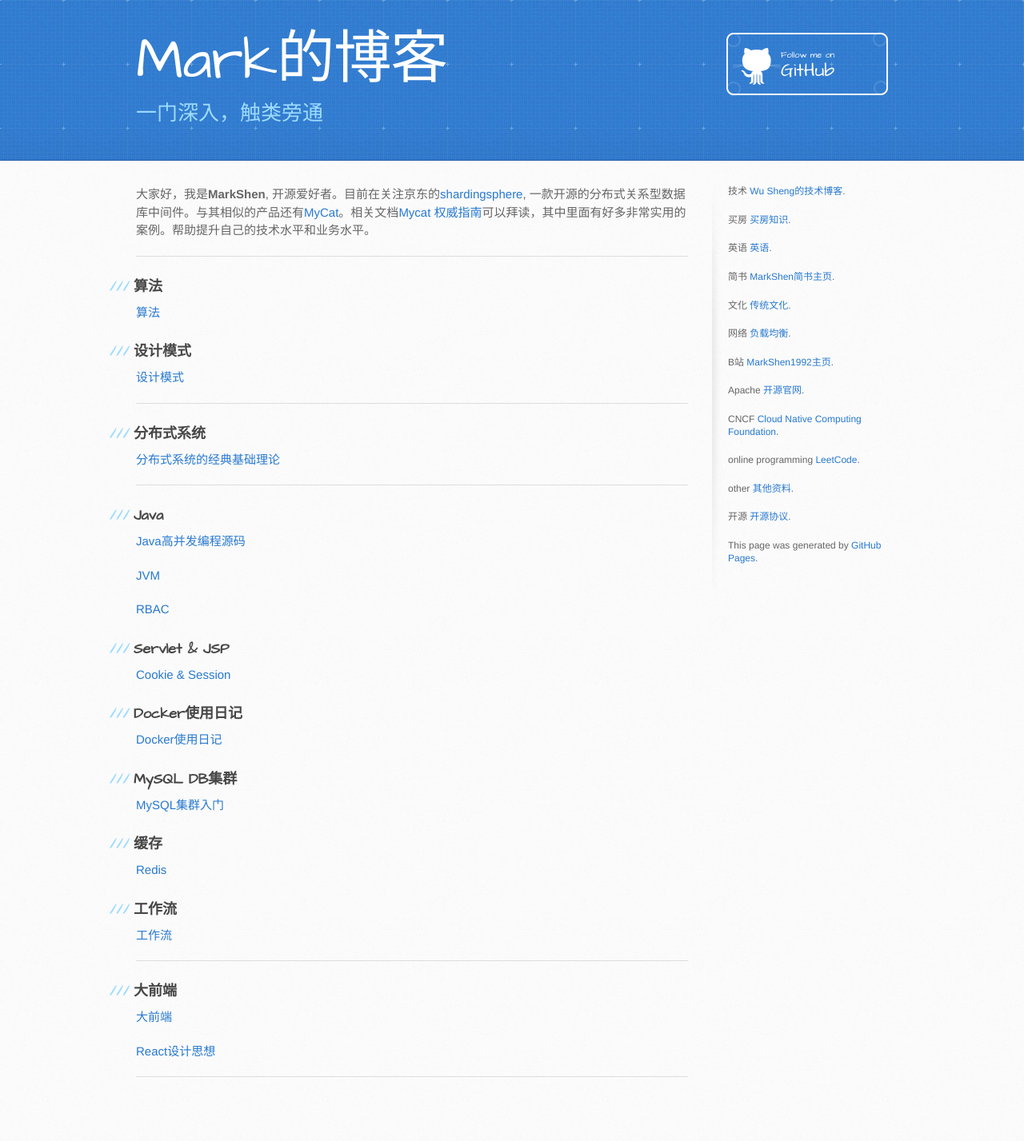
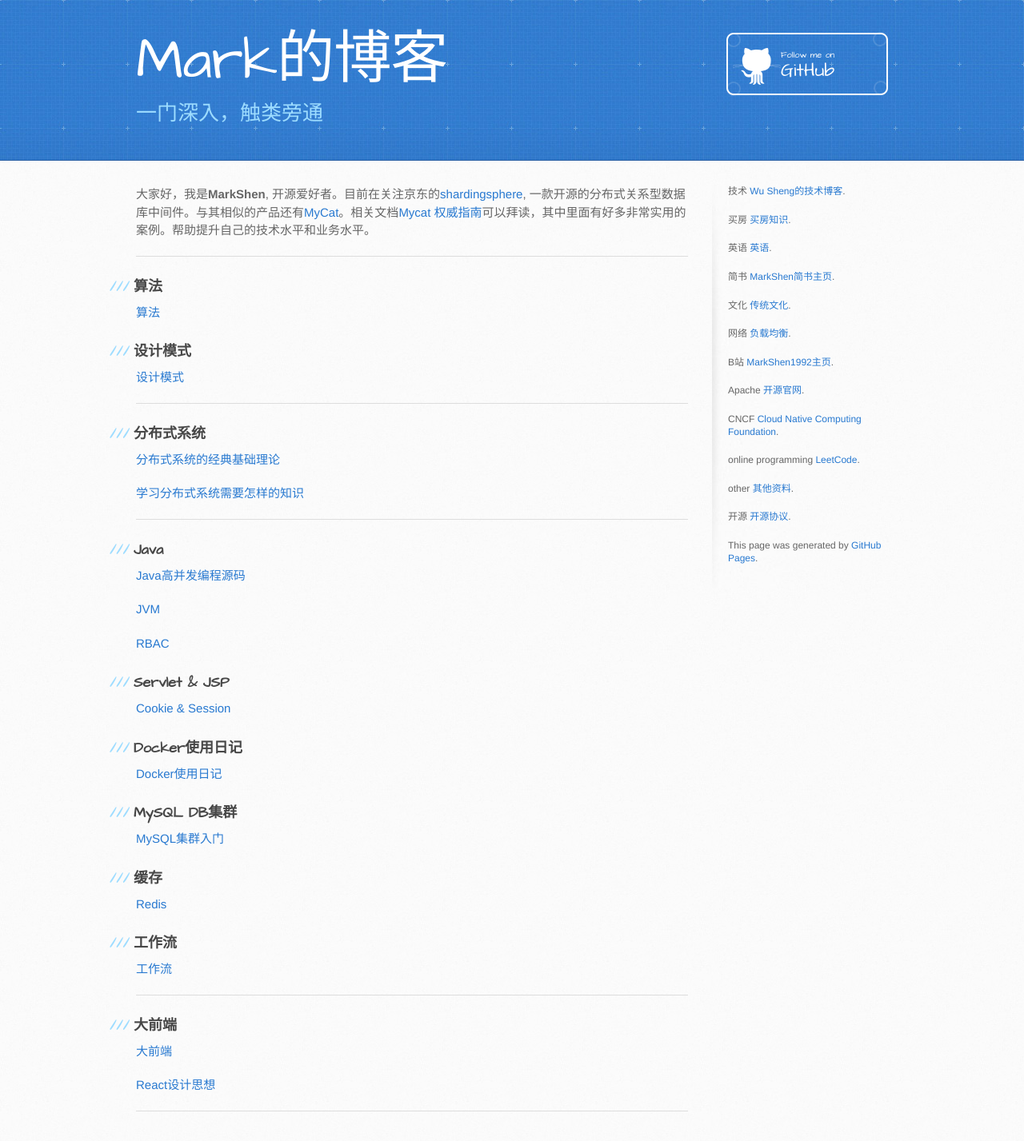
Before and after one commit to MarkShen1992/markshen1992.github.io, a Jekyll site: the page built from index.md, in a window 1280 px wide. Shown: the whole page at 80% size. Built offline with Jekyll 4.4.1, drawn with Linux system fonts in a browser that asks for light colours; before the commit the page ends 1385 px from its top, so only the background shows below that.

Commit message:
add material

```diff
--- a/index.md
+++ b/index.md
@@ -20,7 +20,7 @@
 
 [分布式系统的经典基础理论](https://www.cnblogs.com/snailclimb/p/9086328.html)
 
-
+[学习分布式系统需要怎样的知识](<https://www.zhihu.com/question/23645117>)
 
 ---
 
```
